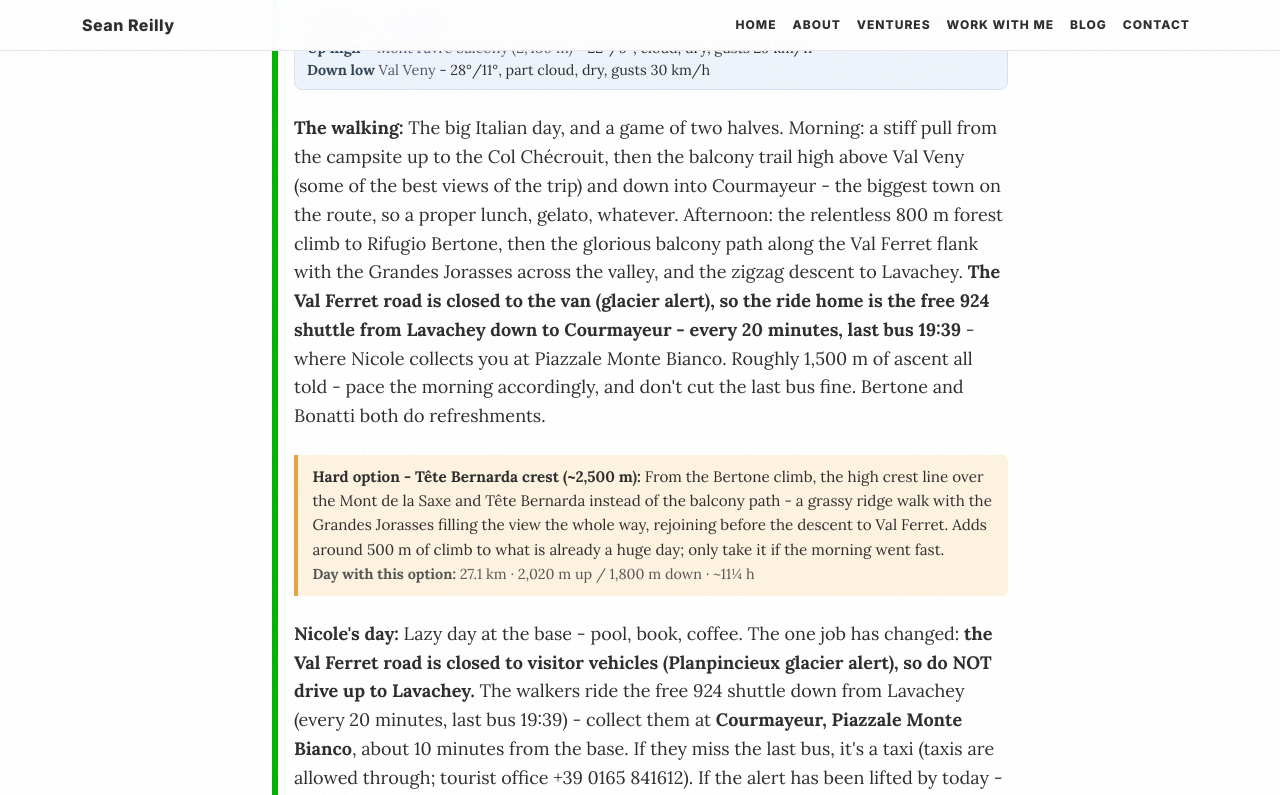
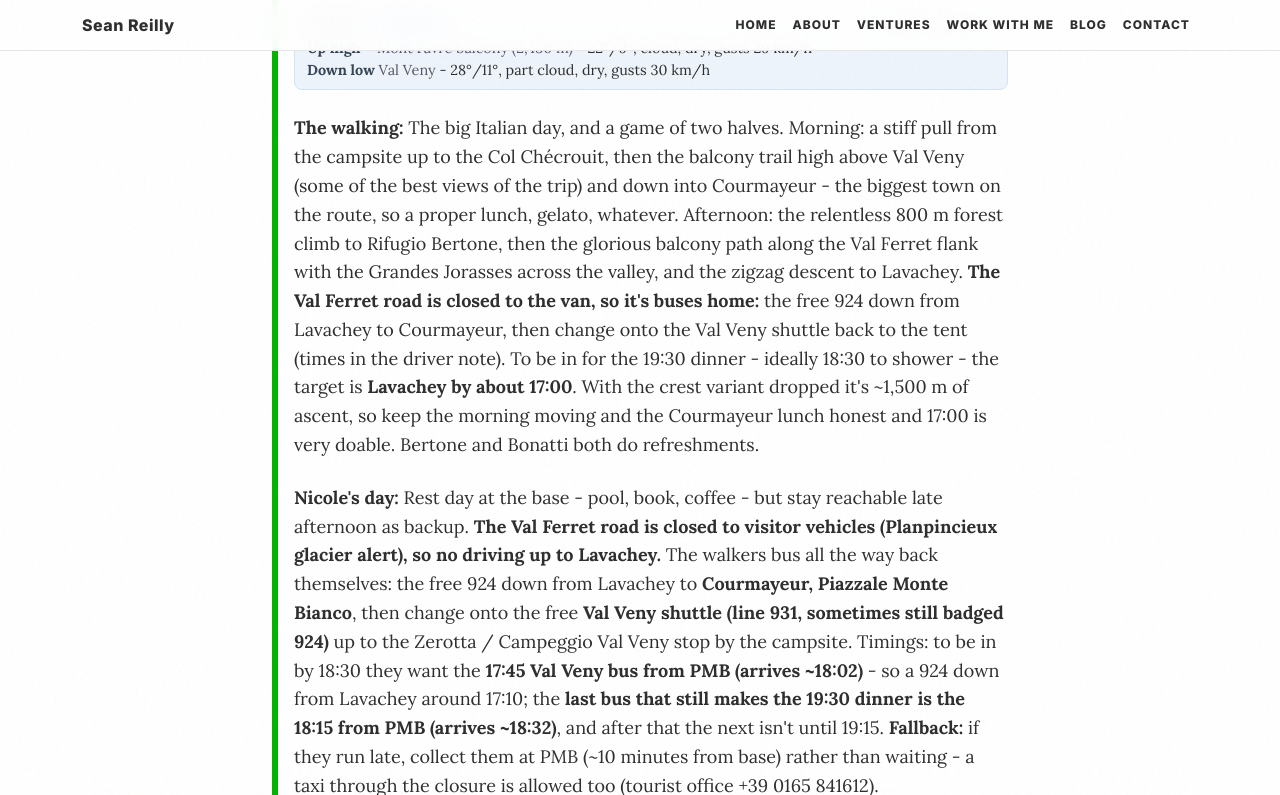
Before and after one commit to seanreillyesq/seanreillyesq.github.io, a Jekyll site: the page built from tmb-2026-plans.html, in a window 1280 px wide and 1400 px high, scrolled down 8861 px. Shown: the top 795 px of the window. Built offline with Jekyll 4.4.1, drawn with Linux system fonts in a browser that asks for light colours; some of the changed text lies outside the part shown; grey boxes are pictures that could not be loaded.

Commit message:
TMB: drop Day 4 Tete Bernarda variant; bus-back plan + 18:30/19:30 targets
Not doing the hard crest variant Sun 2 Aug - removed from the Day 4 card and
summary table. Reframed Day 4 around bussing all the way back (924 -> PMB ->
Val Veny 931) with the timings to make an 18:30 shower / 19:30 dinner: target
Lavachey by ~17:00, last dinner-compatible bus 18:15 from PMB.

```diff
--- a/tmb-2026-plans.html
+++ b/tmb-2026-plans.html
@@ -90,7 +90,7 @@ permalink: /tmb-2026-plans/
     <tr><td>1</td><td class="text-nowrap">Thu 30 Jul</td><td>Les Houches</td><td>Les Contamines</td><td>19.0</td><td>910 m</td><td>21.1 <small>(Tricot)</small></td><td>1,350 m</td><td>08:30</td><td>16:15</td><td>18:00</td></tr>
     <tr><td>2</td><td class="text-nowrap">Fri 31 Jul</td><td>Les Contamines</td><td>Les Chapieux</td><td>16.7</td><td>1,280 m</td><td>-</td><td>-</td><td>09:30</td><td>16:30</td><td>-</td></tr>
     <tr><td>3</td><td class="text-nowrap">Sat 1 Aug</td><td>Les Chapieux</td><td>Val Veny</td><td>24.9</td><td>890 m</td><td>~26 <small>(Pyramides)</small></td><td>1,130 m</td><td>08:00</td><td>16:45</td><td>17:45</td></tr>
-    <tr><td>4</td><td class="text-nowrap">Sun 2 Aug</td><td>Val Veny</td><td>Val Ferret</td><td>24.5</td><td>1,520 m</td><td>27.1 <small>(Bernarda)</small></td><td>2,020 m</td><td>07:00</td><td>17:30</td><td>19:45</td></tr>
+    <tr><td>4</td><td class="text-nowrap">Sun 2 Aug</td><td>Val Veny</td><td>Val Ferret</td><td>24.5</td><td>1,520 m</td><td>-</td><td>-</td><td>08:00</td><td>16:30</td><td>-</td></tr>
     <tr><td>5</td><td class="text-nowrap">Mon 3 Aug</td><td>Val Ferret</td><td>La Fouly</td><td>18.0</td><td>780 m</td><td>22.0 <small>(Petit Ferret)</small></td><td>1,140 m</td><td>08:30</td><td>15:45</td><td>17:45</td></tr>
     <tr><td>6</td><td class="text-nowrap">Tue 4 Aug</td><td>La Fouly</td><td>Champex-Lac</td><td>16.9</td><td>580 m</td><td>-</td><td>-</td><td>09:00</td><td>15:30</td><td>-</td></tr>
     <tr><td>7</td><td class="text-nowrap">Wed 5 Aug</td><td>Champex</td><td>Col de la Forclaz</td><td>15.1</td><td>710 m</td><td>13.3 <small>(Fen&ecirc;tre d'Arpette)</small></td><td>1,080 m</td><td>08:30</td><td>15:00</td><td>16:00&dagger;</td></tr>
@@ -190,11 +190,9 @@ const DAYS = [
   driver:"A proper rest day in Italy - the van's already pitched, so it's coffee in Courmayeur, the pool, a book. If the shop didn't happen on the way in, Carrefour Courmayeur is 15 minutes away. The walkers roll in later afternoon (it's their 25 km day), at the campsite door - which is the whole point of this base. If nothing's been heard by 14:00, that's the trigger for the Les Chambres du Soleil and PGHM calls on yesterday's card.",
   escape:"Road all the way from Chapieux to Ville des Glaciers (seasonal navette), the last vehicle access before the col; after the Col de la Seigne, descend to the Lac Combal road head. Border crossing on foot at 2,516 m."},
  {n:4, date:"2026-08-02", label:"Sun 2 August", stage:"Val Veny to Val Ferret (via Courmayeur)", km:24.5, up:1520, down:1310, hrs:"9 h", col:"#00b300",
-  walkers:"The big Italian day, and a game of two halves. Morning: a stiff pull from the campsite up to the Col Ch&eacute;crouit, then the balcony trail high above Val Veny (some of the best views of the trip) and down into Courmayeur - the biggest town on the route, so a proper lunch, gelato, whatever. Afternoon: the relentless 800 m forest climb to Rifugio Bertone, then the glorious balcony path along the Val Ferret flank with the Grandes Jorasses across the valley, and the zigzag descent to Lavachey. <strong>The Val Ferret road is closed to the van (glacier alert), so the ride home is the free 924 shuttle from Lavachey down to Courmayeur - every 20 minutes, last bus 19:39</strong> - where Nicole collects you at Piazzale Monte Bianco. Roughly 1,500 m of ascent all told - pace the morning accordingly, and don't cut the last bus fine. Bertone and Bonatti both do refreshments.",
-  variant:{name:"Hard option - T&ecirc;te Bernarda crest (~2,500 m)",text:"From the Bertone climb, the high crest line over the Mont de la Saxe and T&ecirc;te Bernarda instead of the balcony path - a grassy ridge walk with the Grandes Jorasses filling the view the whole way, rejoining before the descent to Val Ferret. Adds around 500 m of climb to what is already a huge day; only take it if the morning went fast.",
-   stats:"27.1 km &middot; 2,020 m up / 1,800 m down &middot; ~11&frac14; h"},
+  walkers:"The big Italian day, and a game of two halves. Morning: a stiff pull from the campsite up to the Col Ch&eacute;crouit, then the balcony trail high above Val Veny (some of the best views of the trip) and down into Courmayeur - the biggest town on the route, so a proper lunch, gelato, whatever. Afternoon: the relentless 800 m forest climb to Rifugio Bertone, then the glorious balcony path along the Val Ferret flank with the Grandes Jorasses across the valley, and the zigzag descent to Lavachey. <strong>The Val Ferret road is closed to the van, so it's buses home:</strong> the free 924 down from Lavachey to Courmayeur, then change onto the Val Veny shuttle back to the tent (times in the driver note). To be in for the 19:30 dinner - ideally 18:30 to shower - the target is <strong>Lavachey by about 17:00</strong>. With the crest variant dropped it's ~1,500 m of ascent, so keep the morning moving and the Courmayeur lunch honest and 17:00 is very doable. Bertone and Bonatti both do refreshments.",
   base:"Val Veny base (night 3 of 3)", url:"https://www.aiguillenoire.com/en/home-2/", chip:["ok","same base"],
-  driver:"Lazy day at the base - pool, book, coffee. The one job has changed: <strong>the Val Ferret road is closed to visitor vehicles (Planpincieux glacier alert), so do NOT drive up to Lavachey.</strong> The walkers ride the free 924 shuttle down from Lavachey (every 20 minutes, last bus 19:39) - collect them at <strong>Courmayeur, Piazzale Monte Bianco</strong>, about 10 minutes from the base. If they miss the last bus, it's a taxi (taxis are allowed through; tourist office +39 0165 841612). If the alert has been lifted by today - check the comune site - driving to Lavachey is allowed again until the valley car parks fill.",
+  driver:"Rest day at the base - pool, book, coffee - but stay reachable late afternoon as backup. <strong>The Val Ferret road is closed to visitor vehicles (Planpincieux glacier alert), so no driving up to Lavachey.</strong> The walkers bus all the way back themselves: the free 924 down from Lavachey to <strong>Courmayeur, Piazzale Monte Bianco</strong>, then change onto the free <strong>Val Veny shuttle (line 931, sometimes still badged 924)</strong> up to the Zerotta / Campeggio Val Veny stop by the campsite. Timings: to be in by 18:30 they want the <strong>17:45 Val Veny bus from PMB (arrives ~18:02)</strong> - so a 924 down from Lavachey around 17:10; the <strong>last bus that still makes the 19:30 dinner is the 18:15 from PMB (arrives ~18:32)</strong>, and after that the next isn't until 19:15. <strong>Fallback:</strong> if they run late, collect them at PMB (~10 minutes from base) rather than waiting - a taxi through the closure is allowed too (tourist office +39 0165 841612).",
   drive:{shuttle:0, km:5.0, note:"Val Veny base to Courmayeur Piazzale Monte Bianco (evening pickup)"},
   gmap:"https://www.google.com/maps/dir/?api=1&origin=45.80632,6.92484&destination=45.79245,6.97129&travelmode=driving",
   escape:"Big day but Courmayeur sits mid-route with every service going. The 924 shuttle parallels the afternoon leg - easy to cut short at Planpincieux or Lavachey and bus down."},
```
